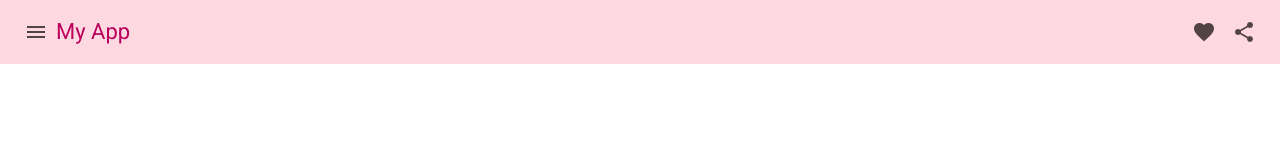
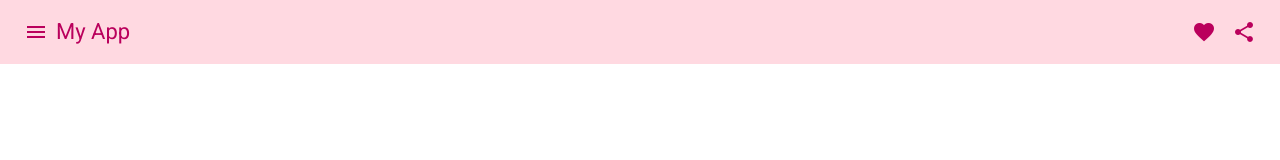
Before and after one commit to reynayr/SistemaVentasRyrmGiri5091App, an Angular app: page / in a window 1280 px wide. Shown: the top 160 px of the page. Built offline with nearby package versions, Linux system fonts and the light colour scheme.

Commit message:
Estructura inicial del proyecto

```diff
--- a/src/app/shared/components/header/header.html
+++ b/src/app/shared/components/header/header.html
@@ -1,13 +1,13 @@
 <mat-toolbar>
   <button matIconButton>
-    <mat-icon>menu</mat-icon>
+    <mat-icon style="color: #ba005c">menu</mat-icon>
   </button>
   <span>My App</span>
   <span class="spacer"></span>
   <button matIconButton>
-    <mat-icon>favorite</mat-icon>
+    <mat-icon style="color: #ba005c">favorite</mat-icon>
   </button>
   <button matIconButton>
-    <mat-icon>share</mat-icon>
+    <mat-icon style="color: #ba005c">share</mat-icon>
   </button>
 </mat-toolbar>
```
